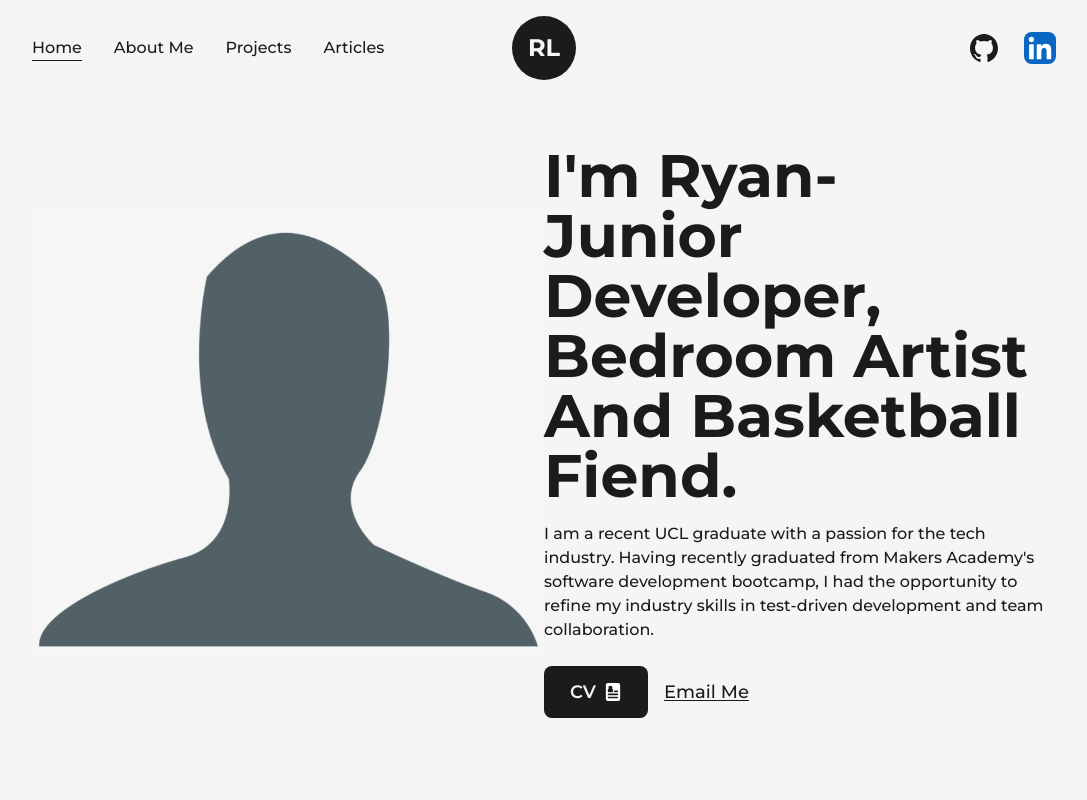
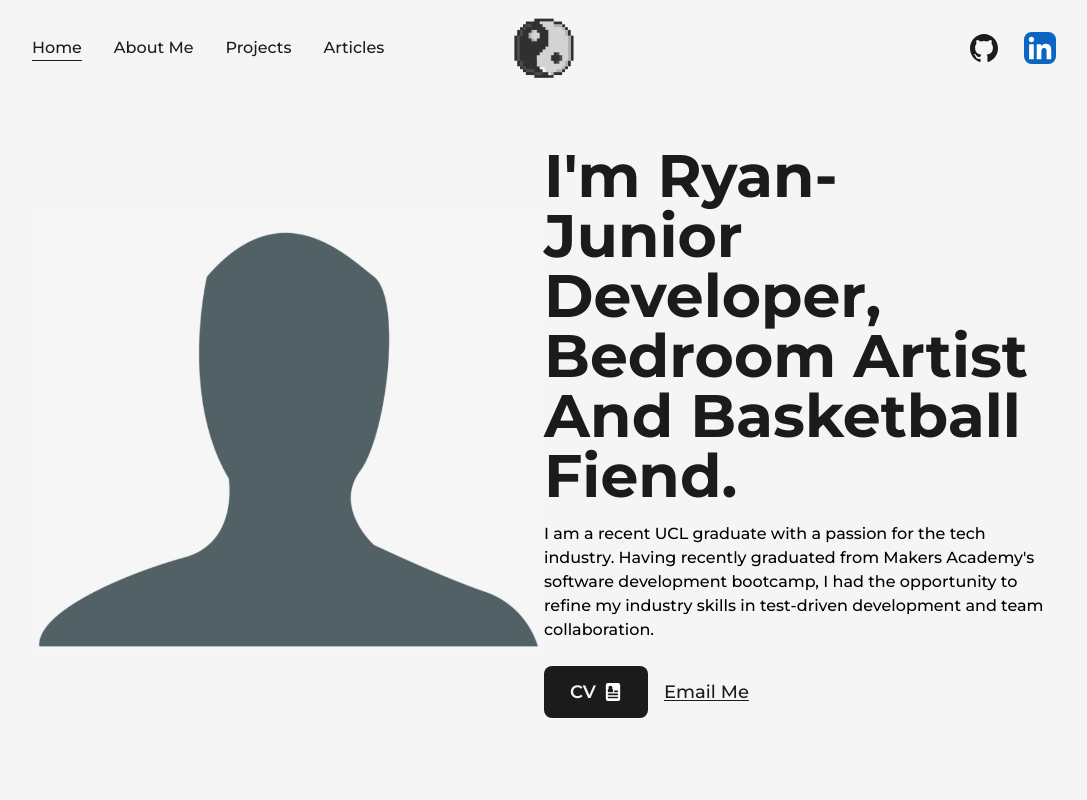
Before and after one commit to forreya/personal-website, a Next.js app: page / in a window 1280 px wide. Shown: the top 800 px of the page, without its empty margins (96-1183 px from the left). Built offline with nearby package versions, Linux system fonts and the light colour scheme.

Commit message:
Changed main logo to ying yang pixel art

```diff
--- a/src/components/Logo.jsx
+++ b/src/components/Logo.jsx
@@ -8,12 +8,11 @@ const Logo = () => {
     <div className="flex items-center justify-center mt-2">
       <MotionLink
         href="/"
-        className="w-16 h-16 bg-dark text-light flex items-center justify-center rounded-full text-2xl font-bold"
         whileHover={{
           scale:1.2,
         }}
       >
-        RL
+          <img src={'/ying-yang-pixel.png'} alt="image" className="w-16 h-16" />
       </MotionLink>
     </div>
   )
--- a/src/pages/index.js
+++ b/src/pages/index.js
@@ -1,7 +1,8 @@
 import Layout from '@/components/Layout'
 import Head from 'next/head'
 import Image from 'next/image'
-import profilePic from '../../public/images/profile/profile-pic.png'
+import profilePic from 'public/images/profile/profile-pic.png'
+// import yingYang from 'public/images/other/ying-yang-pixel.png'
 import AnimatedText from '@/components/Animatedtext'
 import Link from 'next/link'
 import { CvIcon } from '@/components/Icons'
@@ -14,7 +15,7 @@ export default function Home() {
         <title>Create Next App</title>
         <meta name="description" content="Generated by create next app" />
       </Head>
-      <main className='flex items-center text-dark w-full min-h-screen'>
+      <main className='flex items-center text-dark-full min-h-screen'>
         <Layout className='pt-0'>
           <div className='flex items-center justify-between w-full'>
             <div className='w-1/2'>
@@ -42,6 +43,10 @@ export default function Home() {
             </div>
           </div>
         </Layout>
+
+        <div className='absolute right-10 bottom-8 inline-block w-36'>
+          {/* <Image src={yingYang} alt="Image" className='w-full h-auto' /> */}
+        </div>
       </main>
     </>
   )
```
Also changed, not shown: src/components/Icons.jsx (+0 -14 lines), public/images/other/ying-yang-pixel.png (deleted), public/ying-yang-pixel.png (added).
